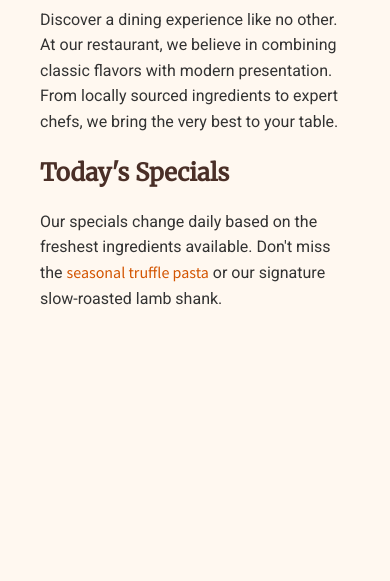
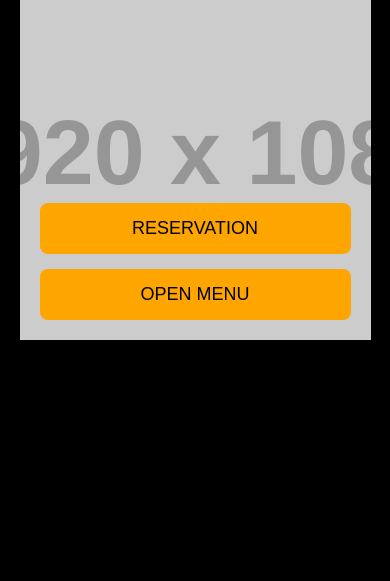
Before and after one commit to cigan1488/restaurant-homepage, a plain HTML site: page Restaurant homepage/test.html in a window 390 px wide. Shown: the part 263-844 px from the top of the page. Drawn offline with Linux system fonts and the light colour scheme; placeholder pictures from the web are drawn by us.

Commit message:
An adaptation has been made.
The adaptation was for screens smaller than 1440, the arrow elements, buttons, and header were changed and adapted, and the hero-container was adapted for mobile devices.

```diff
--- a/Restaurant homepage/CSS/components.css
+++ b/Restaurant homepage/CSS/components.css
@@ -58,8 +58,6 @@
   display: flex;
   gap: 20px;
   padding: 10px 20px;
-  border-radius: 8px;
-  box-shadow: 0 4px 20px rgba(0, 0, 0, 0.1);
 }
 
 .reservation-button-hero,
--- a/Restaurant homepage/CSS/layout.css
+++ b/Restaurant homepage/CSS/layout.css
@@ -3,6 +3,7 @@
   align-items: center;
   background: white;
   position: fixed;
+  gap: 15px;
   top: 0;
   left: 0;
   width: 100%;
--- a/Restaurant homepage/CSS/media.css
+++ b/Restaurant homepage/CSS/media.css
@@ -1,3 +1,4 @@
+
 @media (max-width: 767px) {
   .site-header {
     margin-left: 0;
@@ -14,7 +15,7 @@
   }
 
   .nav-menu,
-  .header-right {
+  .header-right-button {
     display: none;
   }
 
@@ -23,7 +24,7 @@
   }
 
   .nav-menu.menu--active,
-  .header-right.header--active {
+  .header-right-button.header--active {
     display: block;
     right: 0;
   }
@@ -46,7 +47,16 @@
     font-size: 20px;
   }
 
-  .header-right {
+  .hero-container-buttons {
+    flex-direction: column;
+  }
+
+  .reservation-button-hero,
+  .hero-container-buttons .button{
+    background-color: orange;
+  }
+
+  .header-right-button {
     position: fixed;
     top: 240px;
     right: -250px;
@@ -57,7 +67,7 @@
     margin-top: 70px;
   }
 
-  .header-right button {
+  .header-right-button button {
     display: flex;
     justify-content: space-between;
     height: 35px;
@@ -67,19 +77,7 @@
     margin-left: 10px;
   }
 
-  .header-right .language-button {
-    padding: 10px 28px;
-  }
-
-  .header-right a {
-    display: flex;
-    gap: 15px;
-    font-size: medium;
-    padding: 5px 15px;
-    margin-top: 10px;
-  }
-
-  .header-right::before {
+  .header-right-button::before {
     content: "";
     position: absolute;
     top: -6px;
@@ -107,10 +105,22 @@
     pointer-events: all;
   }
 
+
+  .hero-container {
+    display: flex;
+    justify-content: center;
+    align-items: center;
+    flex-direction: column;
+    padding: 20px;
+    min-height: 100vh;
+    box-sizing: border-box;
+  }
+
   .hero-info {
-    padding-left: 10%;
-    padding-top: 30%;
-    width: 90%;
+    padding: 40px;
+    max-width: 500px;
+    width: 100%;
+    text-align: center;
   }
 
   .hero-info h1 {
@@ -128,6 +138,14 @@
     gap: 15px;
     padding: 0;
   }
+
+  .nav-menu a{
+    font-size: 13px;
+    padding: 12px
+  }
+  .header-right-button{
+    margin-right: 15px;
+  }
   .hero-info{
     width: 600px;
     padding-left: 90px;
@@ -135,33 +153,35 @@
   .hero-info h1 {
     font-size: 55px;
   }
-  .map-link {
-    gap: 0;
-  }
-
-  .nav-menu a {
-    font-size: large;
-  }
 
   .arrow{
     height: 35px;
-    top: 115px;
+    top: 145px;
     right: -55px;
   }
 
   .circle{
-      top: 90px;
+      top: 120px;
       left: -70px;
   }
 }
 
-@media (min-width: 849px) and (max-width: 1023px) {
+@media (min-width: 849px) and (max-width: 1000px) {
   .site-header {
     gap: 15px;
+    padding: 0;
   }
 
   .logo img {
     height: 70px;
+  }
+
+  .nav-menu a{
+    font-size: 15px;
+    padding: 15px
+  }
+  .header-right-button{
+    margin-right: 15px;
   }
 
   .hero-info {
@@ -175,17 +195,52 @@
 
   .arrow {
     height: 35px;
-    top: 115px;
+    top: 145px;
     right: -100px;
   }
 
   .circle {
-    top: 90px;
+    top: 120px;
+    left: -30px;
+  }
+}
+
+@media (min-width: 1001px) and (max-width: 1023px) {
+  .logo img {
+    height: 70px;
+  }
+
+  .nav-menu a{
+    padding: 18px
+  }
+
+  .hero-info {
+    width: 600px;
+    padding-left: 60px;
+  }
+
+  .hero-info h1 {
+    font-size: 55px;
+  }
+
+  .arrow {
+    height: 35px;
+    top: 145px;
+    right: -100px;
+  }
+
+  .circle {
+    top: 120px;
     left: -30px;
   }
 }
 
 @media (min-width: 1024px) and (max-width: 1284px){
+  .nav-menu a{
+    padding: 22px
+  }
+
+
   .hero-info {
     padding-left: 90px;
     width: 680px;
@@ -201,13 +256,13 @@
   .hero-info .circle {
     display: flex;
     position: relative;
-    top: 57px;
+    top: 93px;
     left: -80px;
   }
 
   .arrow {
     height: 30px;
-    top: 76px;
+    top: 112px;
     right: -60px;
   }
 }
@@ -225,13 +280,13 @@
   .hero-info .circle {
     display: flex;
     position: relative;
-    top: 57px;
+    top: 90px;
     left: -80px;
   }
 
   .arrow {
     height: 30px;
-    top: 76px;
+    top: 110px;
     right: -60px;
   }
 }
--- a/Restaurant homepage/scripts.js
+++ b/Restaurant homepage/scripts.js
@@ -23,7 +23,8 @@ burger.addEventListener('click', () => {
   burger.setAttribute('aria-expanded', !isExpanded);
 });
 
-(function () {
+(function (){
+  if (window.innerWidth <= 767) return;
   const header = document.querySelector('.site-header');
   const navLinks = document.querySelectorAll('.nav-link');
   const underline = document.createElement('div');
@@ -132,6 +133,7 @@ const bg = document.getElementById('buttonBg');
 let active = group.querySelector('.active') || buttons[0];
 
 function moveBackgroundTo(el) {
+  if (window.innerWidth <= 767) return;
   const elRect = el.getBoundingClientRect();
   const groupRect = group.getBoundingClientRect();
   bg.style.width = `${elRect.width}px`;
--- a/Restaurant homepage/test.html
+++ b/Restaurant homepage/test.html
@@ -1,83 +1,192 @@
 <!DOCTYPE html>
-<html lang="en">
+<html lang="ru">
 <head>
-  <meta charset="UTF-8" />
-  <meta name="viewport" content="width=device-width, initial-scale=1.0" />
-  <title>Restaurant Typography Example</title>
+<meta charset="UTF-8">
+<meta name="viewport" content="width=device-width, initial-scale=1.0">
+<title>Hero Секция</title>
+<style>
 
-  <!-- Подключение Google Fonts -->
-  <link href="https://fonts.googleapis.com/css2?family=Merriweather&family=Roboto&family=Source+Sans+Pro&display=swap" rel="stylesheet" />
+* {
+    box-sizing: border-box;
+    margin: 0;
+    padding: 0;
+}
 
-  <style>
-    /* Основные стили */
-    body {
-      margin: 0;
-      padding: 40px;
-      background: #fff8f0;
-      color: #333;
-      font-family: 'Roboto', sans-serif;
-      line-height: 1.6;
+body {
+    font-family: Arial, sans-serif;
+    background-color: #000;
+}
+
+/* Секция hero */
+.hero {
+    position: relative;
+    width: 100%;
+    height: 100vh;
+    overflow: hidden;
+    display: flex;
+    align-items: center;
+    justify-content: center;
+}
+
+.hero-container {
+    position: relative;
+    width: 100%;
+    max-width: 1200px;
+    padding: 40px 20px;
+    display: flex;
+    flex-direction: column;
+    align-items: center;
+    text-align: center;
+    z-index: 2;
+}
+
+.slideshow {
+    position: absolute;
+    top: 0;
+    left: 0;
+    width: 100%;
+    height: 100%;
+}
+
+.slide {
+    position: absolute;
+    width: 100%;
+    height: 100%;
+    background-size: cover;
+    background-position: center;
+    opacity: 0;
+    transition: opacity 0.5s ease;
+}
+
+.slide1 {
+    background-image: url('https://via.placeholder.com/1920x1080/333333/FFFFFF?text=Slide+1');
+}
+
+.slide2 {
+    background-image: url('https://via.placeholder.com/1920x1080/555555/FFFFFF?text=Slide+2');
+}
+
+.slide3 {
+    background-image: url('https://via.placeholder.com/1920x1080/777777/FFFFFF?text=Slide+3');
+}
+
+.slide.active {
+    opacity: 1;
+}
+
+/* Стили текста и кнопок */
+.hero-info h2 {
+    font-size: 28px;
+    margin-bottom: 10px;
+    color: #fff;
+}
+
+.hero-info h1 {
+    font-size: 48px;
+    margin-bottom: 20px;
+    color: #fff;
+}
+
+.hero-subtitle {
+    font-size: 18px;
+    max-width: 600px;
+    margin-bottom: 30px;
+    color: #fff;
+}
+
+.hero-container-buttons {
+    display: flex;
+    gap: 20px;
+    position: relative;
+    flex-wrap: wrap;
+    justify-content: center;
+}
+
+.reservation-button-hero,
+.button {
+    padding: 15px 30px;
+    background-color: orange;
+    color: black;
+    border: none;
+    border-radius: 8px;
+    cursor: pointer;
+    font-size: 16px;
+    text-decoration: none;
+}
+
+.reservation-button-hero:hover,
+.button:hover {
+    background-color: darkorange;
+}
+
+.button-bg {
+    position: absolute;
+    bottom: 0;
+    left: 0;
+    width: 0;
+    height: 3px;
+    background-color: green;
+    transition: width 0.3s ease;
+}
+
+/* Адаптация для телефонов */
+@media (max-width: 767px) {
+
+    .hero-container {
+        padding: 20px;
+        max-width: 90%;
     }
 
-    h1, h2, h3 {
-      font-family: 'Merriweather', serif;
-      margin-bottom: 0.5em;
-      color: #4a2f27;
+    .hero-info h2 {
+        font-size: 22px;
     }
 
-    a {
-      font-family: 'Source Sans Pro', sans-serif;
-      text-decoration: none;
-      color: #d35400;
-      transition: color 0.3s ease;
+    .hero-info h1 {
+        font-size: 28px;
     }
 
-    a:hover {
-      color: #e67e22;
+    .hero-subtitle {
+        font-size: 16px;
+        max-width: 90%;
     }
 
-    nav {
-      background: #fff3e0;
-      padding: 15px 25px;
-      border-radius: 8px;
-      margin-bottom: 30px;
+    .hero-container-buttons {
+        flex-direction: column;
+        gap: 15px;
+        width: 100%;
     }
 
-    nav a {
-      margin-right: 20px;
-      font-weight: 600;
-      font-size: 16px;
+    .reservation-button-hero,
+    .button {
+        width: 100%;
+        padding: 15px 0;
+        font-size: 18px;
     }
+}
 
-    .content {
-      max-width: 800px;
-      margin: auto;
-    }
-  </style>
+</style>
 </head>
 <body>
 
-  <nav>
-    <a href="#">Home</a>
-    <a href="#">Menu</a>
-    <a href="#">Contact</a>
-    <a href="#">Reservation</a>
-  </nav>
-
-  <div class="content">
-    <h1>Welcome to Our Restaurant</h1>
-    <p>
-      Discover a dining experience like no other. At our restaurant, we believe in combining classic
-      flavors with modern presentation. From locally sourced ingredients to expert chefs, we bring
-      the very best to your table.
-    </p>
-
-    <h2>Today's Specials</h2>
-    <p>
-      Our specials change daily based on the freshest ingredients available. Don't miss the
-      <a href="#">seasonal truffle pasta</a> or our signature slow-roasted lamb shank.
-    </p>
-  </div>
+<section class="hero" aria-label="Главный баннер">
+    <div class="hero-container">
+        <div class="slideshow">
+            <div class="slide slide1 active"></div>
+            <div class="slide slide2"></div>
+            <div class="slide slide3"></div>
+        </div>
+        <div class="hero-info">
+            <h2 class="hero-greeting">HELLO, NEW FRIEND!</h2>
+            <h1>Crafted With Passion, Served With Love!</h1>
+            <p class="hero-subtitle">Taste the difference in every plate, crafted by passionate chefs and served with genuine warmth.</p>
+            <div class="hero-container-buttons" id="heroButtons">
+                <button class="reservation-button-hero active">RESERVATION</button>
+                <a href="menu.html" class="button" target="_blank">OPEN MENU</a>
+                <div class="button-bg" id="buttonBg"></div>
+            </div>
+        </div>
+    </div>
+</section>
 
 </body>
 </html>
```
Also changed, not shown: Restaurant homepage/CSS/header.css (+29 -38 lines).
